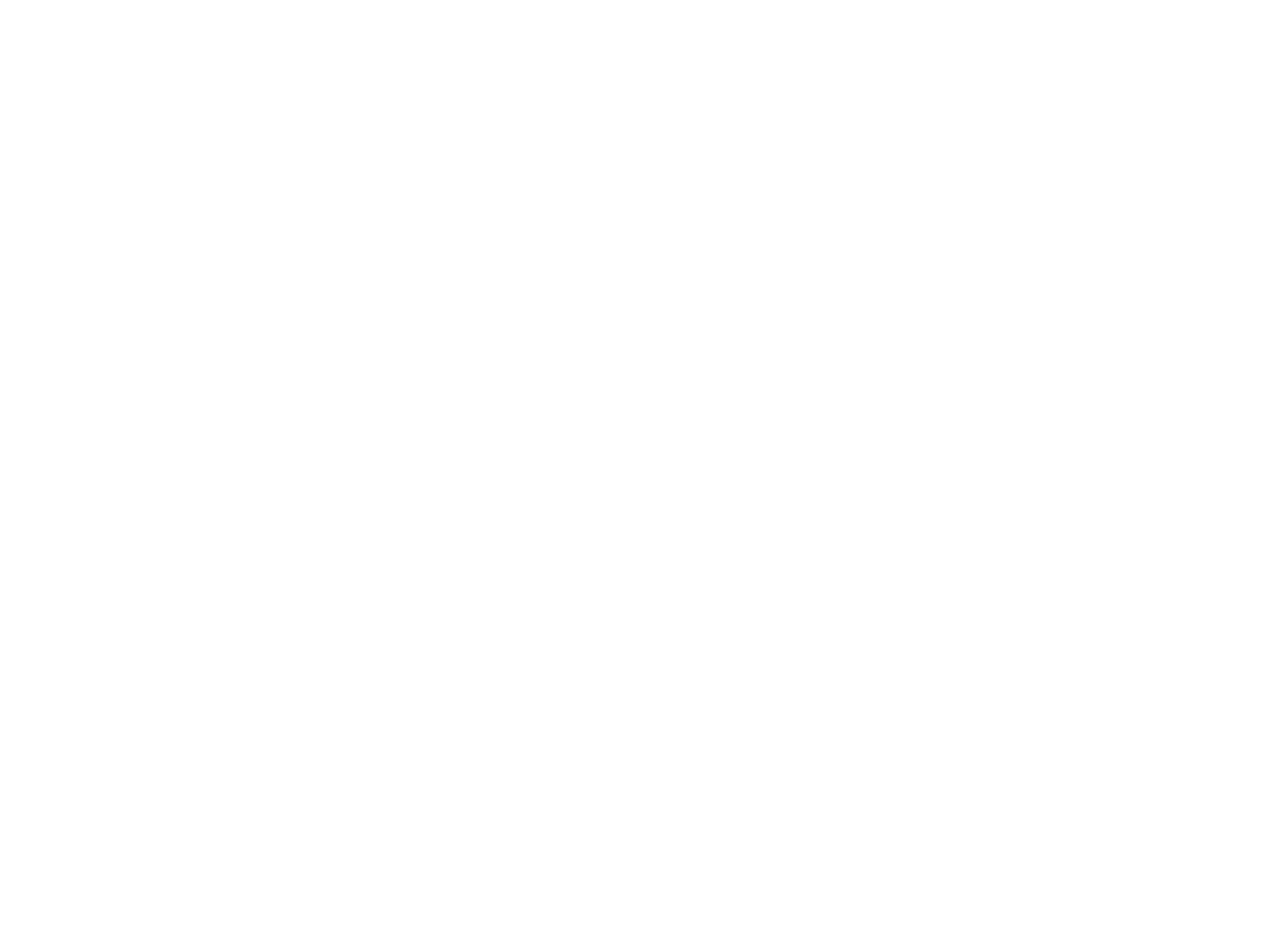
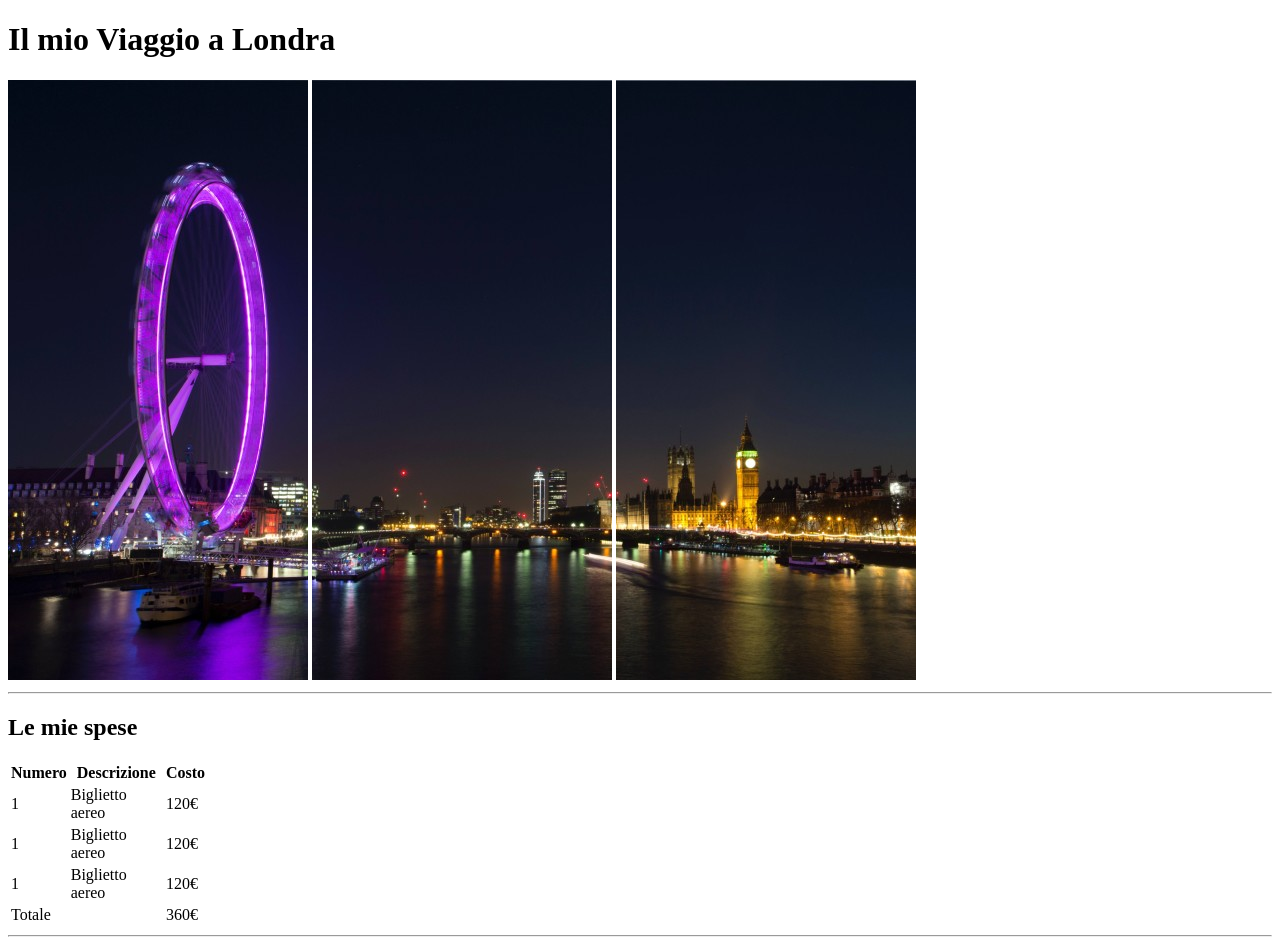
Before and after one commit to sergio44443/html-london-trip, a plain HTML site: page index.html in a window 1280 px wide. Before the commit the page ends 800 px from the top, so only its background shows below. Drawn offline with Linux system fonts and the light colour scheme.

Commit message:
[add] primo blocco

```diff
--- a/index.html
+++ b/index.html
@@ -3,9 +3,58 @@
 <head>
   <meta charset="UTF-8">
   <meta name="viewport" content="width=device-width, initial-scale=1.0">
-  <title>Document</title>
+  <title>html-london-trip</title>
 </head>
+<h1><strong> Il mio Viaggio a Londra</strong></h1>
 <body>
+  <header>
+    <img src="./img/pexels-bill-emrich-230794-0.jpg" alt="londra1">
+    <img src="./img/pexels-bill-emrich-230794-1.jpg" alt="londra2">
+    <img src="./img/pexels-bill-emrich-230794-2.jpg" alt="londra3"><hr>
+  <!-- riga di separazione  -->
+  </header>
+   <!-- fine riga di separazione  -->
+  <!-- primo blocco  -->
+  <div>
+    <h2><strong>Le mie spese</strong></h2>
+    <table width="200">
+      <thead>
+        <tr>
+          <th><strong>Numero</strong></th>
+          <th><strong>Descrizione</strong></th>
+          <th><strong>Costo</strong></th>
+        </tr>
+      </thead>
+      <tbody>
+        <tr>
+          <td>1</td>
+          <td>Biglietto aereo</td>
+          <td>120&euro;</td>
+        </tr>
+        <tr>
+          <td>1</td>
+          <td>Biglietto aereo</td>
+          <td>120&euro;</td>
+        </tr>
+        <tr>
+          <td>1</td>
+          <td>Biglietto aereo</td>
+          <td>120&euro;</td>
+        </tr>
+      </tbody>
+      <tfoot>
+        <tr>
+          <td>Totale</td>
+          <td></td>
+          <td>360&euro;</td>
+        </tr>
+      </tfoot>
+    </table>
+           </div><hr>
+<!-- secondo blocco  -->
+
+
+
 
 </body>
 </html>
```
Also changed, not shown: img/evening-tower-bridge-and-river-thames-london_u-L-P2QVZJ0.jpg (added), img/london-400x400-compressor_0.jpg (added).
